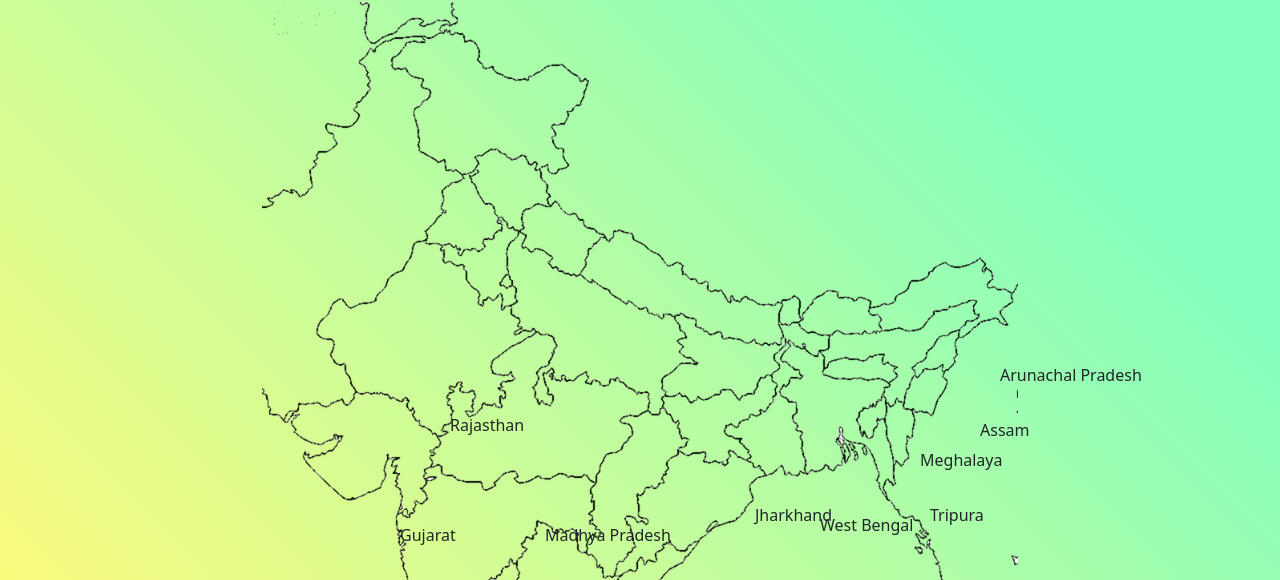
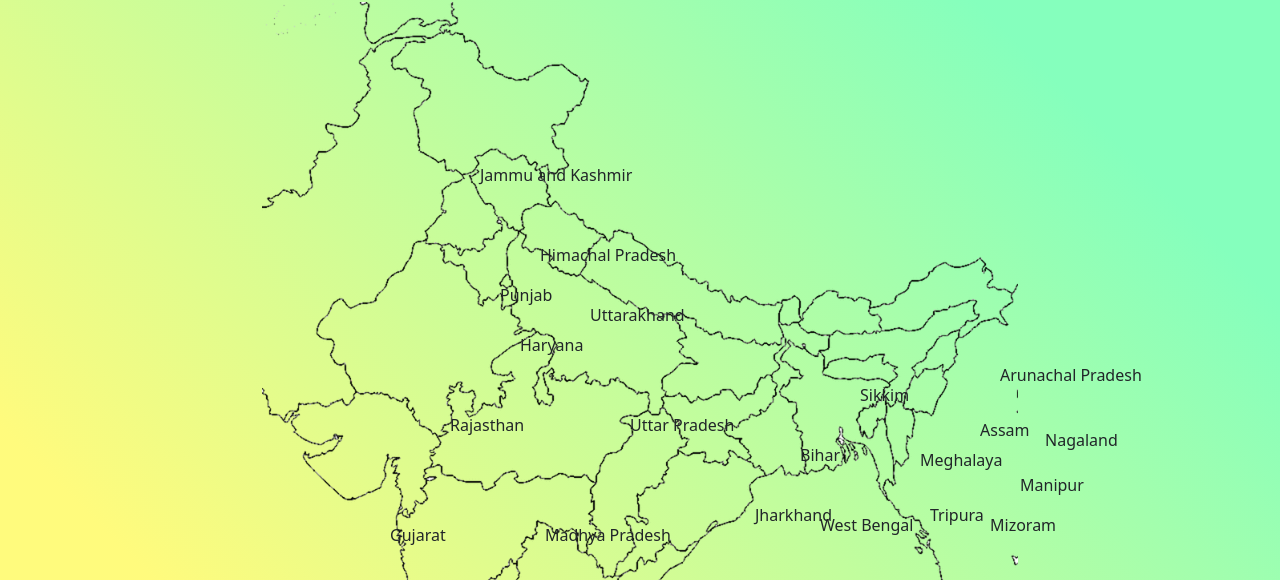
Before and after one commit to Haamidraza03/FarmHelp, a plain HTML site: page map.html in a window 1280 px wide. Shown: the part 173-753 px from the top of the page. Drawn offline with nearby package versions, Linux system fonts and the light colour scheme.

Commit message:
added states & sm links

```diff
--- a/map.html
+++ b/map.html
@@ -151,7 +151,8 @@
                                 <button type="button" class="btn-close" data-bs-dismiss="modal" aria-label="Close"></button>
                               </div>
                               <div class="modal-body">
-                                ...
+                                <a href="https://www.apagrisnet.gov.in/aboutus.php" target="_blank">https://www.apagrisnet.gov.in/aboutus.php</a>
+                                <!-- <a href=""></a> -->
                               </div>
                               <div class="modal-footer">
                                 <button type="button" class="btn rounded-pill" data-bs-dismiss="modal">Close</button>
@@ -197,7 +198,7 @@
                                 <button type="button" class="btn-close" data-bs-dismiss="modal" aria-label="Close"></button>
                               </div>
                               <div class="modal-body">
-                                ...
+                                <a href="https://diragri.assam.gov.in/" target="_blank">https://diragri.assam.gov.in/</a>
                               </div>
                               <div class="modal-footer">
                                 <button type="button" class="btn rounded-pill" data-bs-dismiss="modal">Close</button>
@@ -266,7 +267,7 @@
                                 <button type="button" class="btn-close" data-bs-dismiss="modal" aria-label="Close"></button>
                               </div>
                               <div class="modal-body">
-                                ...
+                                ....
                               </div>
                               <div class="modal-footer">
                                 <button type="button" class="btn rounded-pill" data-bs-dismiss="modal">Close</button>
@@ -358,7 +359,10 @@
                                 <button type="button" class="btn-close" data-bs-dismiss="modal" aria-label="Close"></button>
                               </div>
                               <div class="modal-body">
-                                ...
+                                <a href="https://raitamitra.karnataka.gov.in/" target="_blank">https://raitamitra.karnataka.gov.in/</a>
+                                <a href="https://ssp.postmatric.karnataka.gov.in/" target="_blank">https://ssp.postmatric.karnataka.gov.in/</a>
+                                <a href="https://karnatakagraminbank.com/banking-proserv/agriculture-loans/agri-gold" target="_blank">https://karnatakagraminbank.com/banking-proserv/agriculture-loans/agri-gold</a>
+
                               </div>
                               <div class="modal-footer">
                                 <button type="button" class="btn rounded-pill" data-bs-dismiss="modal">Close</button>
@@ -381,7 +385,8 @@
                                 <button type="button" class="btn-close" data-bs-dismiss="modal" aria-label="Close"></button>
                               </div>
                               <div class="modal-body">
-                                ...
+                                <a href="https://keralaagriculture.gov.in/en/2021/05/05/coconut-development-2/" target="_blank">https://keralaagriculture.gov.in/en/2021/05/05/coconut-development-2/</a>
+
                               </div>
                               <div class="modal-footer">
                                 <button type="button" class="btn rounded-pill" data-bs-dismiss="modal">Close</button>
@@ -542,7 +547,8 @@
                                 <button type="button" class="btn-close" data-bs-dismiss="modal" aria-label="Close"></button>
                               </div>
                               <div class="modal-body">
-                                ...
+                                <a href="https://agri.punjab.gov.in/" target="_blank">https://agri.punjab.gov.in/</a>
+
                               </div>
                               <div class="modal-footer">
                                 <button type="button" class="btn rounded-pill" data-bs-dismiss="modal">Close</button>
@@ -588,7 +594,8 @@
                                 <button type="button" class="btn-close" data-bs-dismiss="modal" aria-label="Close"></button>
                               </div>
                               <div class="modal-body">
-                                ...
+                                <a href="https://www.tn.gov.in/scheme/department_wise/2?page=1" target="_blank">https://www.tn.gov.in/scheme/department_wise/2?page=1</a>
+
                               </div>
                               <div class="modal-footer">
                                 <button type="button" class="btn rounded-pill" data-bs-dismiss="modal">Close</button>
@@ -611,7 +618,9 @@
                                 <button type="button" class="btn-close" data-bs-dismiss="modal" aria-label="Close"></button>
                               </div>
                               <div class="modal-body">
-                                ...
+                                <a href="https://agri.telangana.gov.in/" target="_blank"> https://agri.telangana.gov.in/</a>
+                                <a href="http://rythubandhu.telangana.gov.in/" target="_blank">http://rythubandhu.telangana.gov.in/</a>
+
                               </div>
                               <div class="modal-footer">
                                 <button type="button" class="btn rounded-pill" data-bs-dismiss="modal">Close</button>
--- a/style.css
+++ b/style.css
@@ -212,80 +212,80 @@ hr{
 
 }
 
-.guj{
+.miz{
     position:absolute;
-    bottom:80px;
-    left:400px;
+    bottom:90px;
+    left:990px;
 
 }
 
-.guj{
+.man{
     position:absolute;
-    bottom:80px;
-    left:400px;
+    bottom:130px;
+    left:1020px;
 
 }
 
-.guj{
+.nag{
     position:absolute;
-    bottom:80px;
-    left:400px;
+    bottom:175px;
+    left:1045px;
 
 }
 
-.guj{
+.sik{
     position:absolute;
-    bottom:80px;
-    left:400px;
+    bottom:220px;
+    left:860px;
 
 }
 
-.guj{
+.bih{
     position:absolute;
-    bottom:80px;
-    left:400px;
+    bottom:160px;
+    left:800px;
 
 }
 
-.guj{
+.up{
     position:absolute;
-    bottom:80px;
-    left:400px;
+    bottom:190px;
+    left:630px;
 
 }
 
-.guj{
+.har{
     position:absolute;
-    bottom:80px;
-    left:400px;
+    bottom:270px;
+    left:520px;
 
 }
 
-.guj{
+.uk{
     position:absolute;
-    bottom:80px;
-    left:400px;
+    bottom:300px;
+    left:590px;
 
 }
 
-.guj{
+.pun{
     position:absolute;
-    bottom:80px;
-    left:400px;
+    bottom:320px;
+    left:500px;
 
 }
 
-.guj{
+.hp{
     position:absolute;
-    bottom:80px;
-    left:400px;
+    bottom:360px;
+    left:540px;
 
 }
 
-.guj{
+.jk{
     position:absolute;
-    bottom:80px;
-    left:400px;
+    bottom:440px;
+    left:480px;
 
 }
 
```
